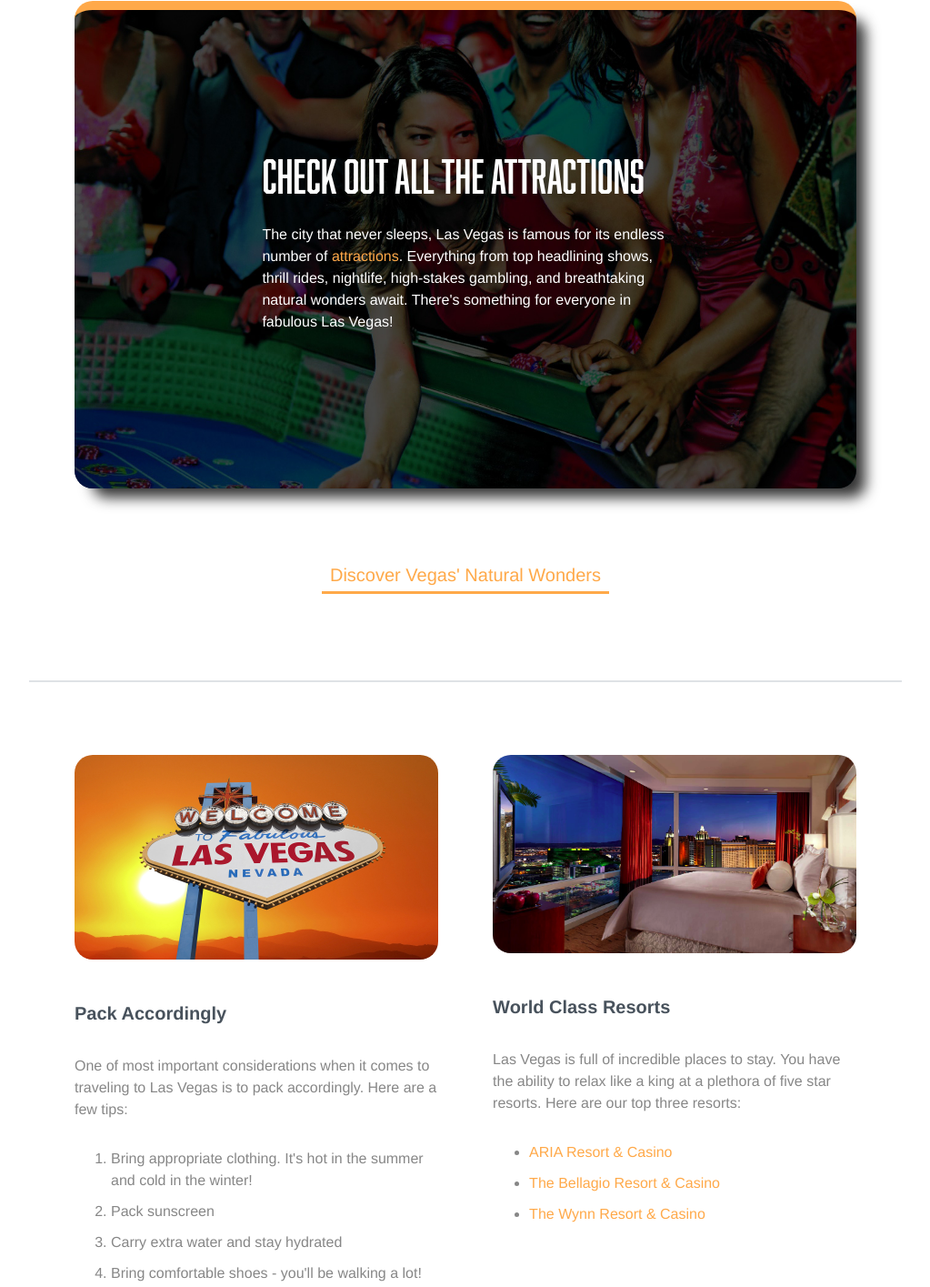
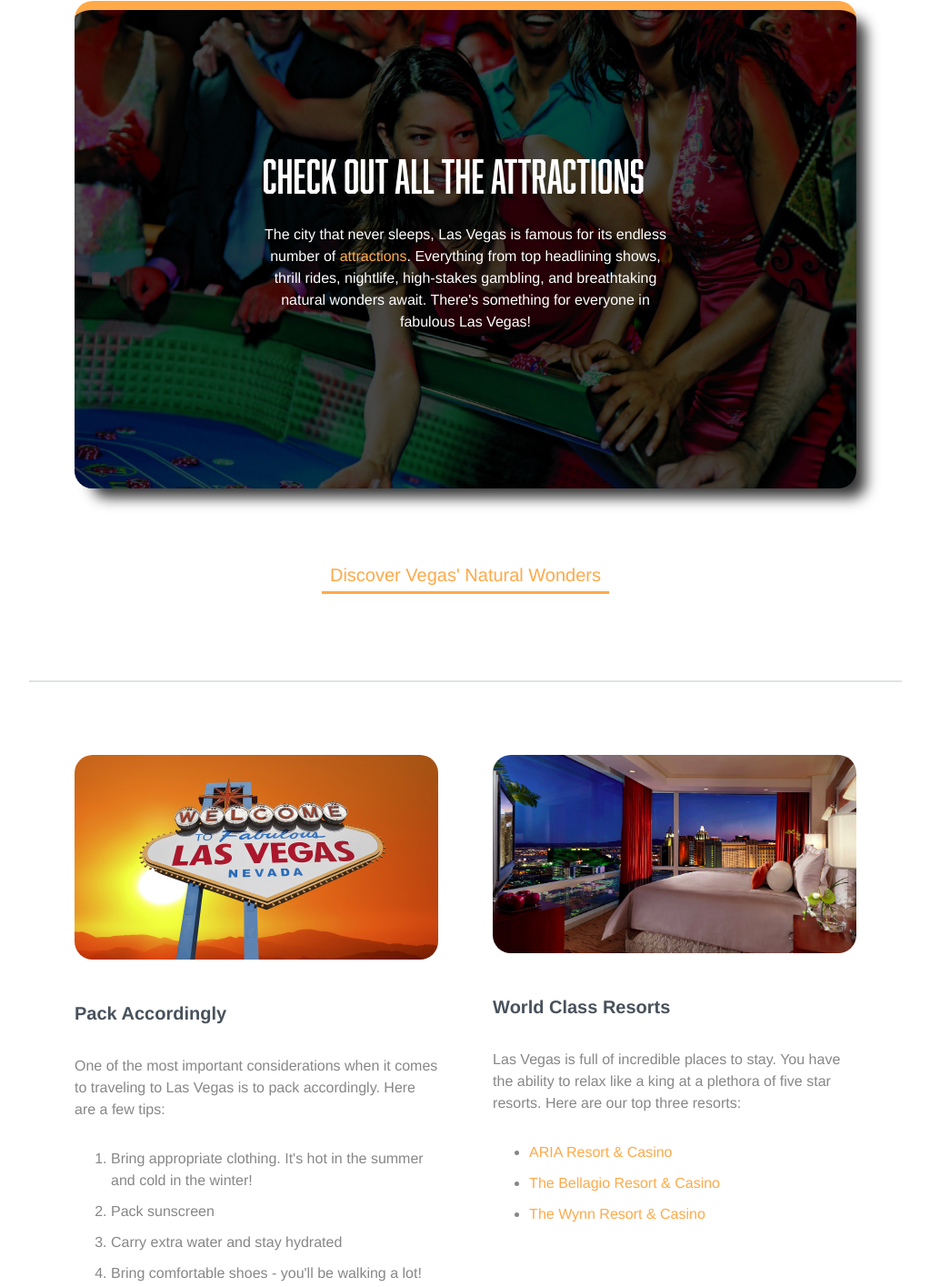
Before and after one commit to emoon002/vegas, a plain HTML site: page index.html in a window 1280 px wide. Shown: the part 1173-2588 px from the top of the page at 91% size, without its empty margins (128-1151 px from the left). Drawn offline with Linux system fonts and the light colour scheme.

Commit message:
Edited text

```diff
--- a/css/main.css
+++ b/css/main.css
@@ -133,6 +133,10 @@ a:active {
   display: inline-block;
 }
 
+.attractions p {
+  text-align: center;
+}
+
 .main-footer {
   padding-top: 60px;
   padding-bottom: 60px;
--- a/index.html
+++ b/index.html
@@ -45,7 +45,7 @@
         <img src="img/vegas-hot.jpg" alt="Vegas Sign">
         <h3>Pack Accordingly</h3>
         <p>
-          One of most important considerations when it comes to traveling to Las Vegas is to pack accordingly. Here are a few tips:
+          One of the most important considerations when it comes to traveling to Las Vegas is to pack accordingly. Here are a few tips:
         </p>
         <ol>
           <li>Bring appropriate clothing. It's hot in the summer and cold in the winter!</li>
```
